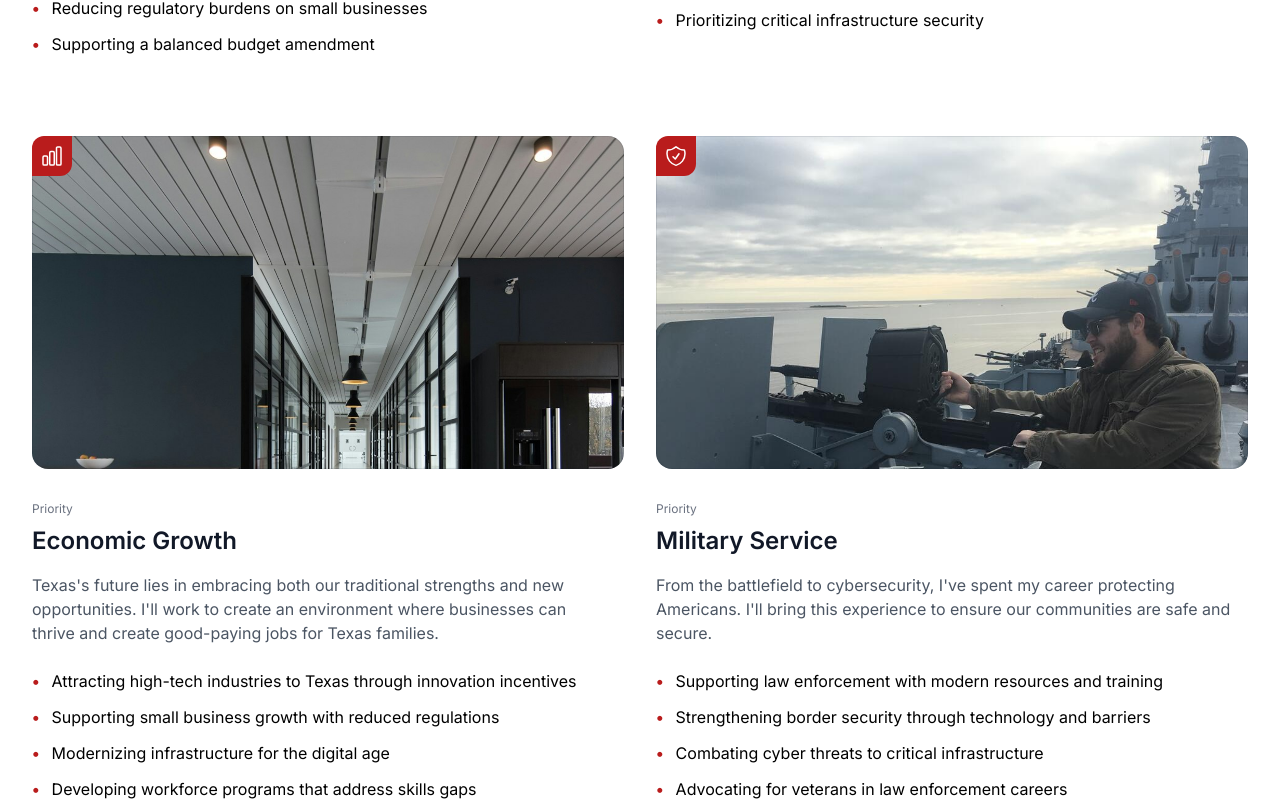
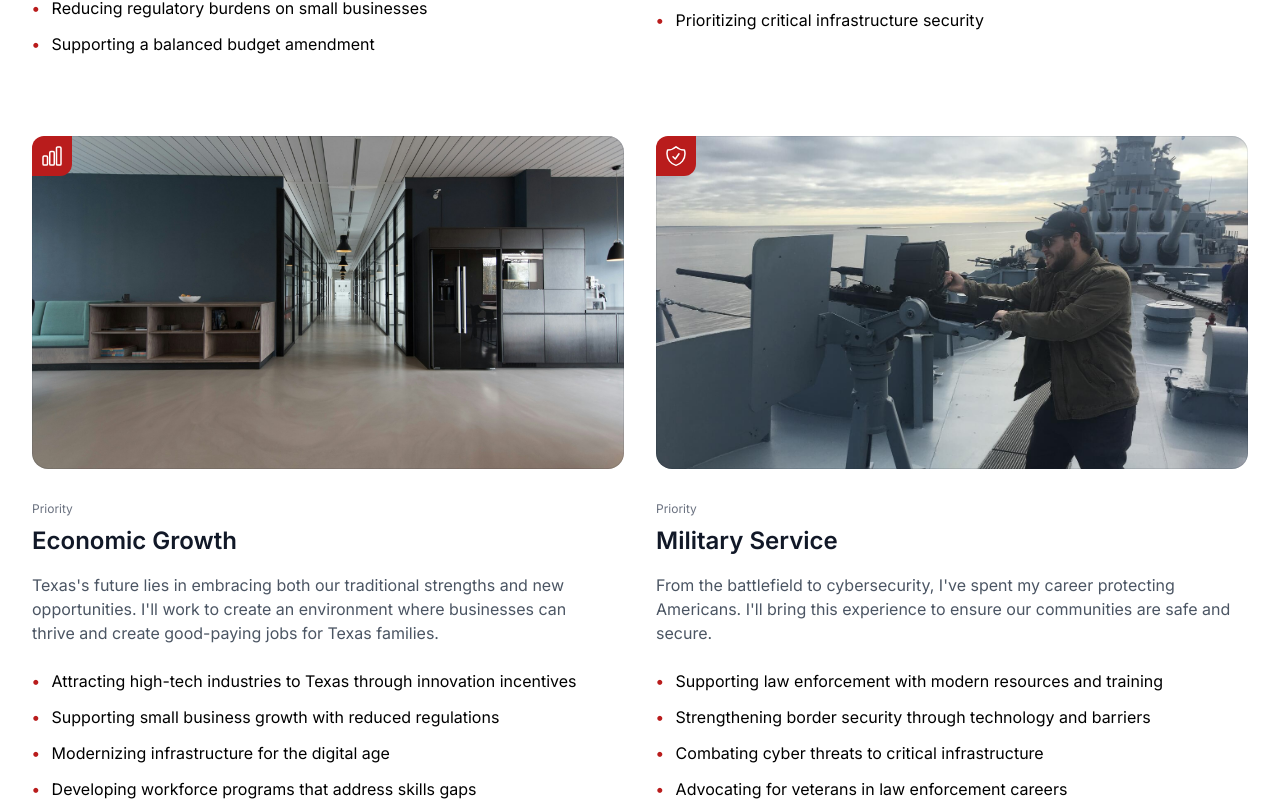
Before and after one commit to lunchwolfjoe/politico, a Next.js app: page /platform in a window 1280 px wide. Shown: the part 1953-2760 px from the top of the page. Built offline with nearby package versions, Linux system fonts and the light colour scheme.

Commit message:
Fixed battleship image path and improved image positioning for all sections

```diff
--- a/src/app/platform/page.tsx
+++ b/src/app/platform/page.tsx
@@ -65,7 +65,7 @@ const issues = [
       'Protecting communities from transnational criminal organizations'
     ],
     icon: ShieldCheckIcon,
-    image: '/images/personal/battleship.jpg',
+    image: '/images/battleship.jpg',
   },
   {
     id: 'innovation',
@@ -218,13 +218,12 @@ export default function PlatformPage() {
                     <Image
                       src={issue.image}
                       alt={issue.title}
-                      className="absolute top-0 left-0 w-full object-cover"
+                      className="h-full w-full object-cover object-center"
                       width={800}
                       height={450}
-                      style={{
-                        height: '200%',
-                        objectPosition: 'center top'
-                      }}
+                      style={issue.title === 'Public Service' ? { objectPosition: 'center top' } :
+                             issue.title === 'Corporate Leadership' ? { objectPosition: 'center 15%' } :
+                             issue.title === 'Military Service' ? { objectPosition: 'center 20%' } : undefined}
                     />
                   </div>
                   <div className="absolute inset-0 rounded-2xl ring-1 ring-inset ring-gray-900/10" />
```
